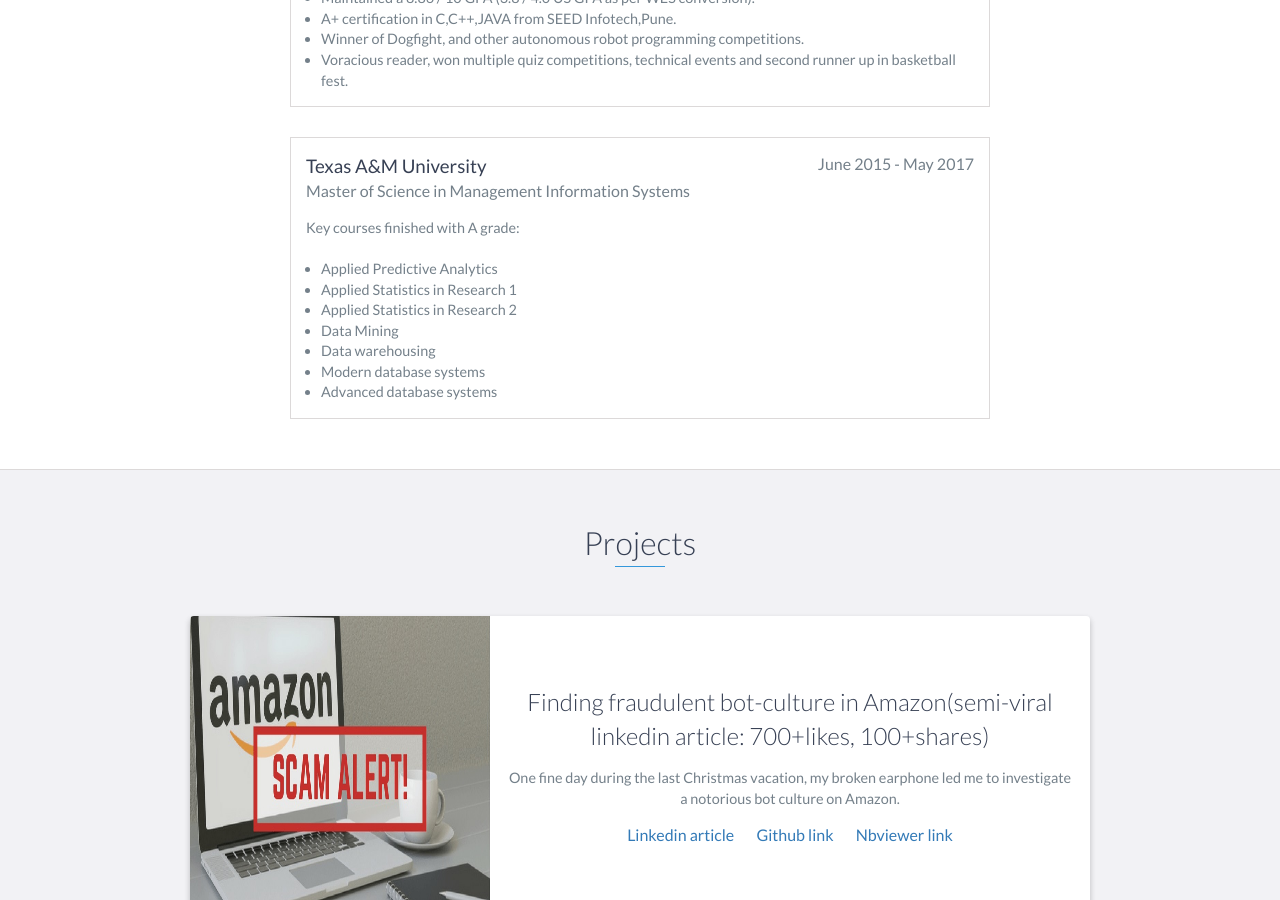
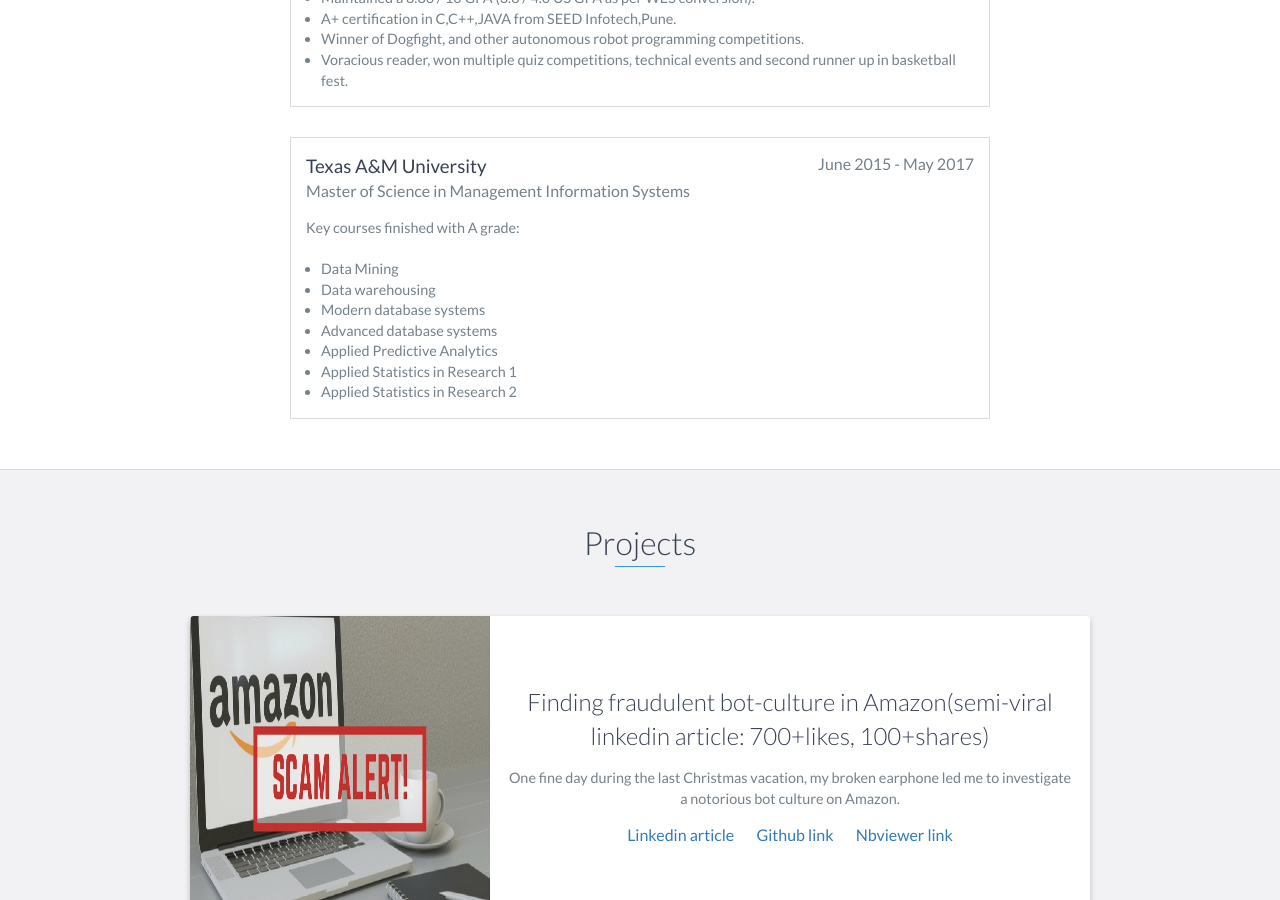
Before and after one commit to spsphulse/My-Portfolio, a Jekyll site: the page index.html, which Jekyll copies as it is, in a window 1280 px wide and 900 px high, scrolled down 2675 px. Built offline with Jekyll 4.4.1, drawn with Linux system fonts in a browser that asks for light colours; comment, search, counter and statistics services are not loaded; some of the changed text lies outside the part shown.

Commit message:
Update index.html

```diff
--- a/index.html
+++ b/index.html
@@ -165,16 +165,6 @@
                 Key courses finished with A grade: <br></br>
 
           <ul>
-
-          		<li>
-                   Applied Predictive Analytics
-                </li>
-                <li>
-                    Applied Statistics in Research 1
-                </li>
-                <li>
-                    Applied Statistics in Research 2
-                </li>
                 <li>
                    Data Mining
                 </li>
@@ -186,6 +176,15 @@
                 </li>
                  <li>
                    Advanced database systems
+                </li>
+          		<li>
+                   Applied Predictive Analytics
+                </li>
+                <li>
+                    Applied Statistics in Research 1
+                </li>
+                <li>
+                    Applied Statistics in Research 2
                 </li>
             </ul>
 
@@ -237,7 +236,27 @@
                 </div>
                 <!-- End .project -->
        -->
+
                 <div class="project shadow-large">
+                    <div class="project-image">
+                        <img src="images/louvre_thumbnail.jpg"  width="300" height="300" />
+                    </div>
+                    <!-- End .project-image -->
+                    <div class="project-info">
+                        <h3>Scraping the entire Louvre datset in one line of code</h3>
+                        <p>
+                           Using built in Unix tools to download all the artwork hosted by the newly opened Louvre website
+                        </p>
+                         <a href="https://muchinlearning.com/blog/scraping-the-louvre-in-one-line-of-code/"  target="_blank">Read Blog</a> &emsp;
+                         <a href="https://youtu.be/N84oRhc5zhg" target="_blank">YT screencast</a>
+                  </div>
+                    <!-- End .project-info -->
+                </div>
+                <!-- End .project -->
+
+
+
+              <div class="project shadow-large">
                     <div class="project-image">
                         <img src="images/aapl.jpg"  width="300" height="300" />
                     </div>
```
